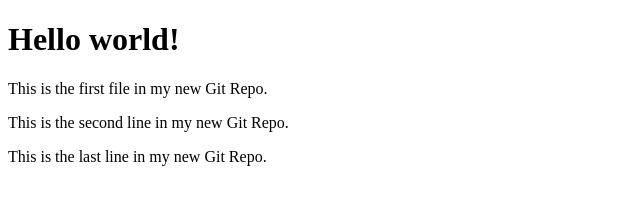
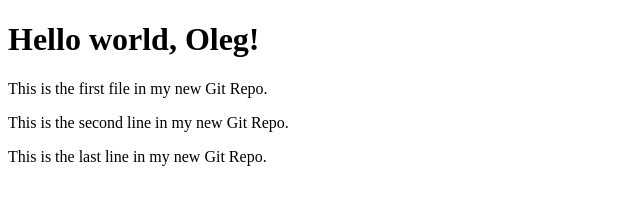
Before and after one commit to omochkin/demot, a plain HTML site: page index.html in a window 1280 px wide. Shown: the whole page, without its empty margins (0-640 px from the left). Drawn offline with Linux system fonts and the light colour scheme.

Commit message:
SYS-002 second chance

```diff
--- a/index.html
+++ b/index.html
@@ -5,7 +5,7 @@
 </head>
 <body>
 
-<h1>Hello world!</h1>
+<h1>Hello world, Oleg!</h1>
 <p>This is the first file in my new Git Repo.</p>
 <p>This is the second line in my new Git Repo.</p>
 <p>This is the last line in my new Git Repo.</p>
```
